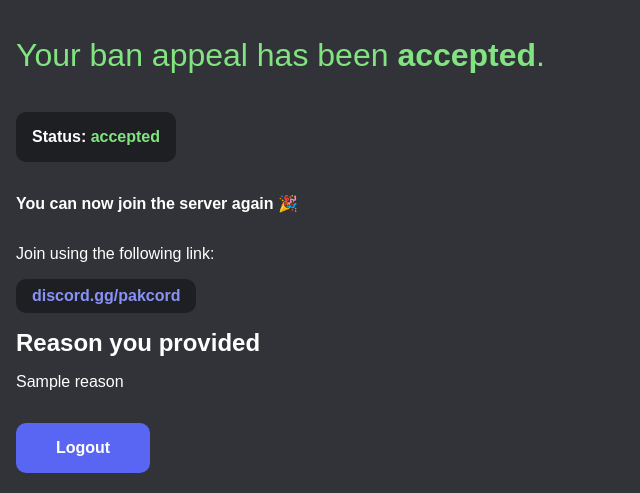
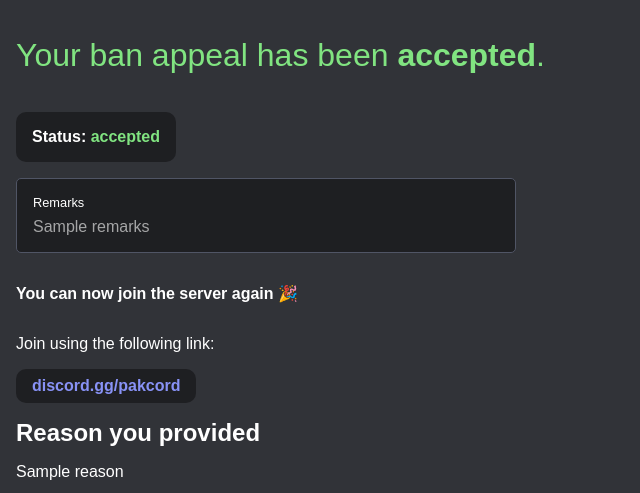
Before and after one commit to azure-badr/Appeal, a Python web app: template client/templates/profile/index.html in a window 1280 px wide. Shown: the top 493 px of the page, without its empty margins (0-640 px from the left). Run offline with Jinja, Linux system fonts and the light colour scheme; the template is opened without the code that fills it: most values are stand-ins (such as "Sample title", 1, 10 or a date in 2020).

Commit message:
feat: add remarks for accepted ban appeals

```diff
--- a/client/templates/profile/index.html
+++ b/client/templates/profile/index.html
@@ -38,6 +38,12 @@
       <div class="container">
         <h1 class="status-text accepted">Your ban appeal has been <b>accepted</b>.</h1>
         <p class="status">Status: <span class="accepted">{{ user_ban_appeal_data.status }}</span></p>
+        {% if user_ban_appeal_data.remarks %}
+          <div class="container ban-reason">
+            <p style="font-size: 0.8rem;">Remarks</p>
+            <p style="opacity: 0.6;">{{ user_ban_appeal_data.remarks }}</p>
+          </div>
+        {% endif %}
         <p><b>You can now join the server again</b> 🎉</p>
         <p>Join using the following link: </p>
         <a class="link" target="_blank" href="https://discord.gg/pakcord">discord.gg/pakcord</a>
```
Also changed, not shown: bot/main.py (+14 -6 lines).
